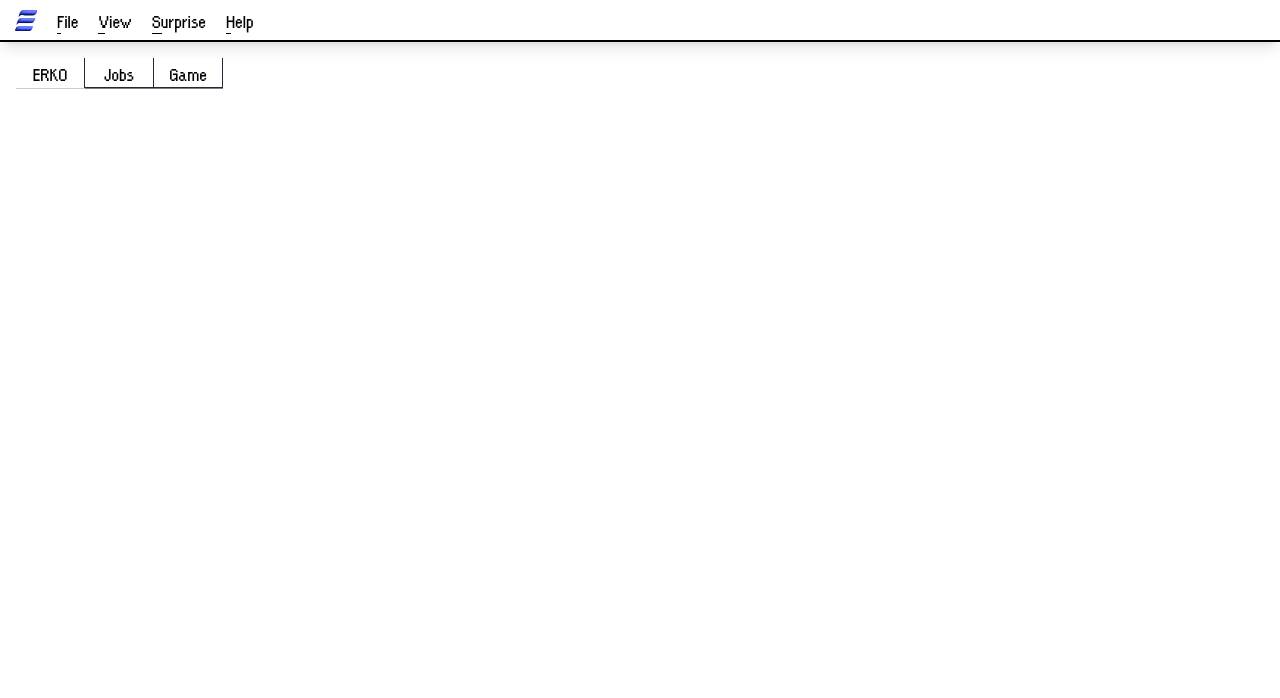
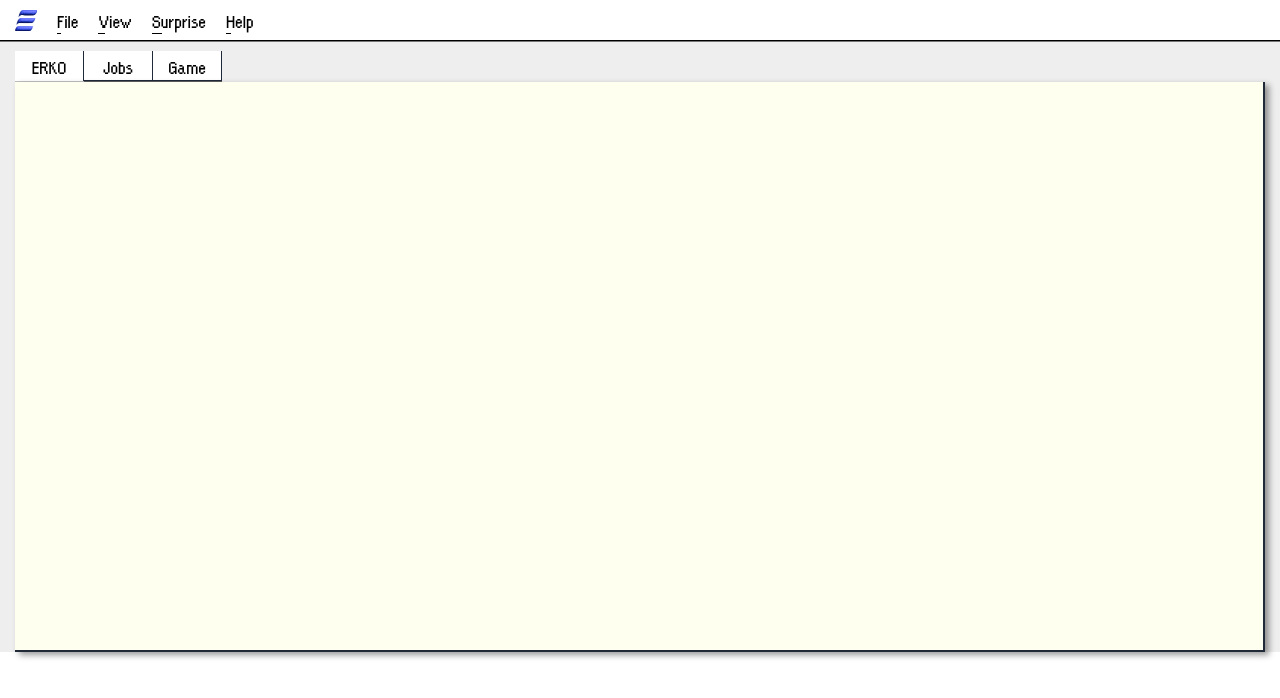
Before and after one commit to achiewe/project-erko-front, a Next.js app: page /erko in a window 1280 px wide. Shown: the top 698 px of the page. Built offline with nearby package versions, Linux system fonts and the light colour scheme.

Commit message:
add on the image location reload and create mainErkoContainer

```diff
--- /dev/null
+++ b/src/app/components/ErkoContainer/MainErkoContainer.tsx
@@ -0,0 +1,10 @@
+import React from "react";
+
+export default function MainErkoContainer() {
+  return (
+    <div
+      className="flex mt-[1px] flex-col w-full h-full h-sm:gap-[15px] h-sm:h-[570px] h-mm:h-[500px] justify-start items-center gap-[40px] bg-[#FFFFF0]
+    border-r-2 border-b-2 border-gray-800 drop-shadow-[4px_3px_3px_rgba(0,0,0,0.40)] pt-[30px] relative"
+    ></div>
+  );
+}
--- a/src/app/components/Header/Header.tsx
+++ b/src/app/components/Header/Header.tsx
@@ -8,9 +8,15 @@ import HeaderOptionBtn from "./HeaderOptionBtn";
 export default function Header() {
   const dispatch = useDispatch();
   return (
-    <header className="w-full bg-white py-[5px] border-b-[2px] border-black shadow-lg">
+    <header className="w-full bg-white py-[5px] border-b-[1.9px] border-black shadow-[0px_1px_0px_rgba(0,0,0,0.5)] mb-[10px]">
       <nav className="w-full flex flex-row justify-start items-center gap-[20px] pl-[15px] relative">
-        <Image src={erkoLogo} alt="erko logo" />
+        <Image
+          src={erkoLogo}
+          alt="erko logo"
+          onClick={() => {
+            location.reload();
+          }}
+        />
         <HeaderOptionBtn
           text="File"
           onClick={() => {
--- a/src/app/components/Navigation/NavItem.tsx
+++ b/src/app/components/Navigation/NavItem.tsx
@@ -18,7 +18,7 @@ export function NavItem({ href, label }: NavItemProps): JSX.Element {
         ${
           isActive
             ? "shadow-[0px_1px_0px_rgba(0,0,0,0.2)] border-r-[0.5px] border-gray-800"
-            : "border-r-[0.5px] border-b-[1.9px] border-gray-800 shadow-[0px_1px_0px_rgba(0,0,0,0.5)]"
+            : "border-r-[0.5px] border-b-[1.9px] border-gray-800 shadow-[0px_1px_0px_rgba(0,0,0,0.6)]"
         }
         bg-white`}
     >
--- a/src/app/components/Navigation/NavigationPages.tsx
+++ b/src/app/components/Navigation/NavigationPages.tsx
@@ -4,7 +4,7 @@ import { NavItem } from "./NavItem";
 
 export default function NavigationPages() {
   return (
-    <nav aria-label="Main navigation" className="p-4">
+    <nav aria-label="Main navigation">
       <ul className="flex flex-row items-center">
         <NavItem href="/erko" label="ERKO" />
         <NavItem href="/jobs" label="Jobs" />
--- a/src/app/components/pageList/pageList.tsx
+++ /dev/null
@@ -1,3 +0,0 @@
-export default function PageList() {
-  return <div> </div>;
-}
--- a/src/app/erko/page.tsx
+++ b/src/app/erko/page.tsx
@@ -2,12 +2,16 @@
 import React from "react";
 import Header from "../components/Header/Header";
 import NavigationPages from "../components/Navigation/NavigationPages";
+import MainErkoContainer from "../components/ErkoContainer/MainErkoContainer";
 
 export default function page() {
   return (
-    <div className="w-full h-full">
+    <div className="w-full h-full bg-[#EEEEEE]">
       <Header />
-      <NavigationPages />
+      <div className="flex px-[15px] w-full h-full items-start flex-col">
+        <NavigationPages />
+        <MainErkoContainer />
+      </div>
     </div>
   );
 }
```
